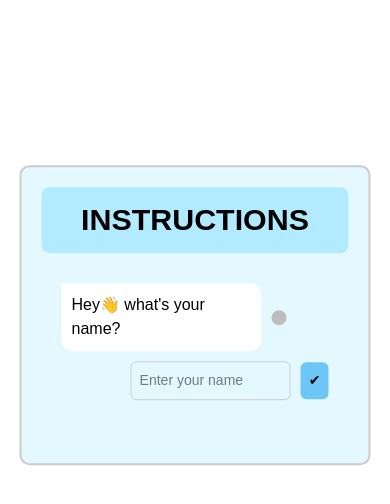
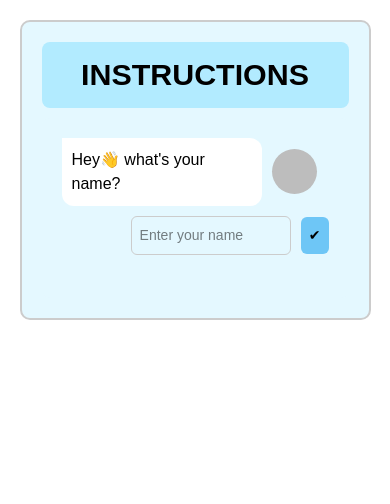
Before and after one commit to andresmotta9/fanshawe-survey-front, a React (Vite) app: page /instructions in a window 390 px wide. Shown: the top 504 px of the page. Built offline with nearby package versions, Linux system fonts and the light colour scheme; a web font is replaced by a local one.

Commit message:
Refactor Instructions component layout and styles for improved structure and responsiveness

```diff
--- a/src/pages/Instructions/Instructions.jsx
+++ b/src/pages/Instructions/Instructions.jsx
@@ -7,7 +7,7 @@ export default function Instructions() {
   const [submitted, setSubmitted] = useState(false);
   const [messages, setMessages] = useState([]);
   const [isTyping, setIsTyping] = useState(false);
-  const [showInput, setShowInput] = useState(false); // New state for controlling input visibility
+  const [showInput, setShowInput] = useState(false);
 
   const botMessages = [
     "Hey👋 what's your name?",
@@ -16,7 +16,6 @@ export default function Instructions() {
   ];
 
   useEffect(() => {
-    // Show first message after delay
     const timer1 = setTimeout(() => {
       setIsTyping(true);
     }, 500);
@@ -24,7 +23,7 @@ export default function Instructions() {
     const timer2 = setTimeout(() => {
       setIsTyping(false);
       setMessages([{ text: botMessages[0], user: false }]);
-      setShowInput(true); // Show input after first message is displayed
+      setShowInput(true);
     }, 2000);
 
     return () => {
@@ -36,14 +35,12 @@ export default function Instructions() {
   useEffect(() => {
     if (!submitted) return;
 
-    // Show second message
     setIsTyping(true);
     const timer1 = setTimeout(() => {
       setIsTyping(false);
       setMessages(prev => [...prev, { text: botMessages[1], user: false }]);
     }, 2000);
 
-    // Show third message
     const timer2 = setTimeout(() => {
       setIsTyping(true);
       setTimeout(() => {
@@ -61,7 +58,7 @@ export default function Instructions() {
   const handleNameSubmit = () => {
     if (name.trim()) {
       setSubmitted(true);
-      setShowInput(false); // Hide input after submission
+      setShowInput(false);
       setMessages(prev => [...prev, { text: name, user: true }]);
     }
   };
@@ -71,6 +68,7 @@ export default function Instructions() {
   };
 
   return (
+    <div className="instructions-wrapper">
       <div className="instructions-container">
         <h2 className="instructions-title">INSTRUCTIONS</h2>
 
@@ -107,6 +105,8 @@ export default function Instructions() {
               <button onClick={handleNameSubmit}>✔</button>
             </div>
           )}
+        </div>
+      </div>
 
       {submitted && !isTyping && (
         <Link className="start-quiz-btn" to="/survey">
@@ -114,6 +114,5 @@ export default function Instructions() {
         </Link>
       )}
     </div>
-    </div>
   );
 }
--- a/src/pages/Instructions/instructions.css
+++ b/src/pages/Instructions/instructions.css
@@ -1,4 +1,13 @@
 /* Mobile-First Styles */
+/* Add this new wrapper style */
+.instructions-wrapper {
+  position: relative;
+  width: 100%;
+  min-height: 100vh;
+  display: flex;
+  flex-direction: column;
+  align-items: center;
+}
 .instructions-container {
   width: 90%;
   max-width: 550px;
@@ -9,10 +18,11 @@
   border: 2px solid #ccc;
   text-align: center;
   font-family: Arial, sans-serif;
-  position: absolute;
-  top: 35%;
-  left: 50%;
-  transform: translate(-50%, -50%);
+  /* Remove absolute positioning */
+  position: relative;
+  top: auto;
+  left: auto;
+  transform: none;
 }
 
 .instructions-title {
@@ -140,23 +150,31 @@
 }
 
 .circle {
-  width: 15px;
-  height: 15px;
+  width: 45px;
+  height: 45px;
   background-color: #bdbdbd;
   border-radius: 50%;
   margin-left: 10px;
 }
 
 .start-quiz-btn {
-  margin-top: 20px;
-  padding: 10px 20px;
+  margin: 20px auto; /* Center horizontally */
+  padding: 12px 24px;
   background-color: #b71c1c;
   color: white;
   font-size: 1rem;
   border: none;
-  border-radius: 6px;
+  border-radius: 15px;
   cursor: pointer;
-  width: 100%;
+  width: auto;
+  display: block; /* Make it a block element for margin: auto to work */
+  text-align: center;
+  transition: background-color 0.3s;
+}
+
+.start-quiz-btn:hover {
+    box-shadow: 0px 8px 0px 0px rgba(0, 0, 0, 1);
+    cursor: pointer;
 }
 
 /* Media Queries */
```
Lines whose indentation alone changed are shown as unchanged.
